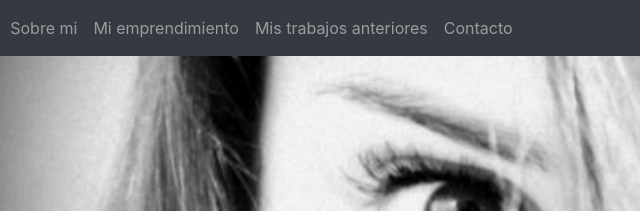
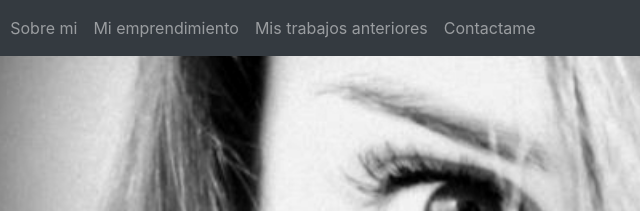
Before and after one commit to melinatosi/miportfolio, a plain HTML site: page index.html in a window 1280 px wide. Shown: the top 211 px of the page, 70-710 px from the left. Drawn offline with nearby package versions, Linux system fonts and the light colour scheme; a script that the page names is missing.

Commit message:
version6

```diff
--- a/index.html
+++ b/index.html
@@ -31,7 +31,7 @@
           <a class="nav-link" href="#mistrabajos">Mis trabajos anteriores</a>
         </li>
         <li class="nav-item">
-          <a class="nav-link" href="#contacto">Contacto</a>
+          <a class="nav-link" href="#contacto">Contactame</a>
         </li>
       </ul>
       <span class="navbar-text">
```
